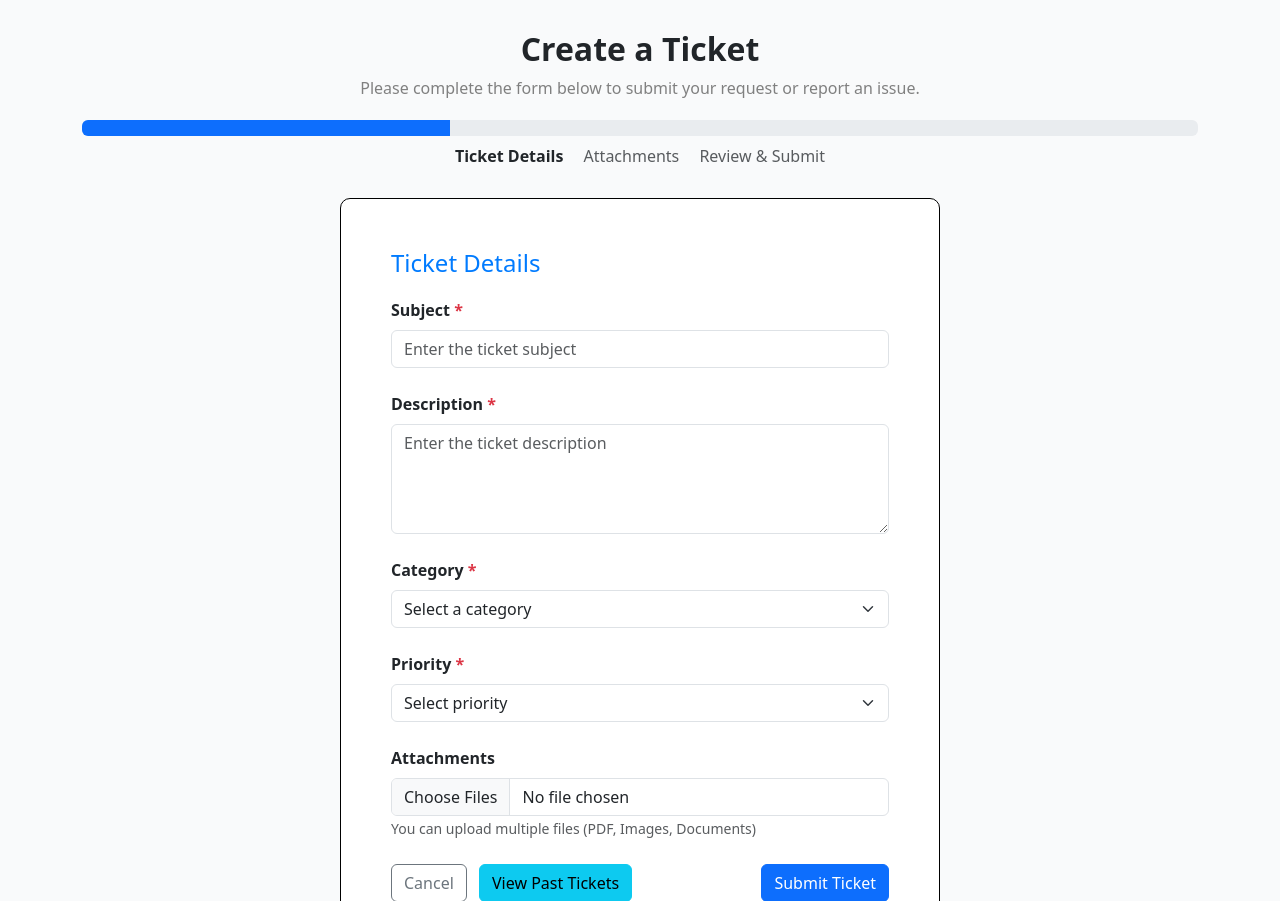
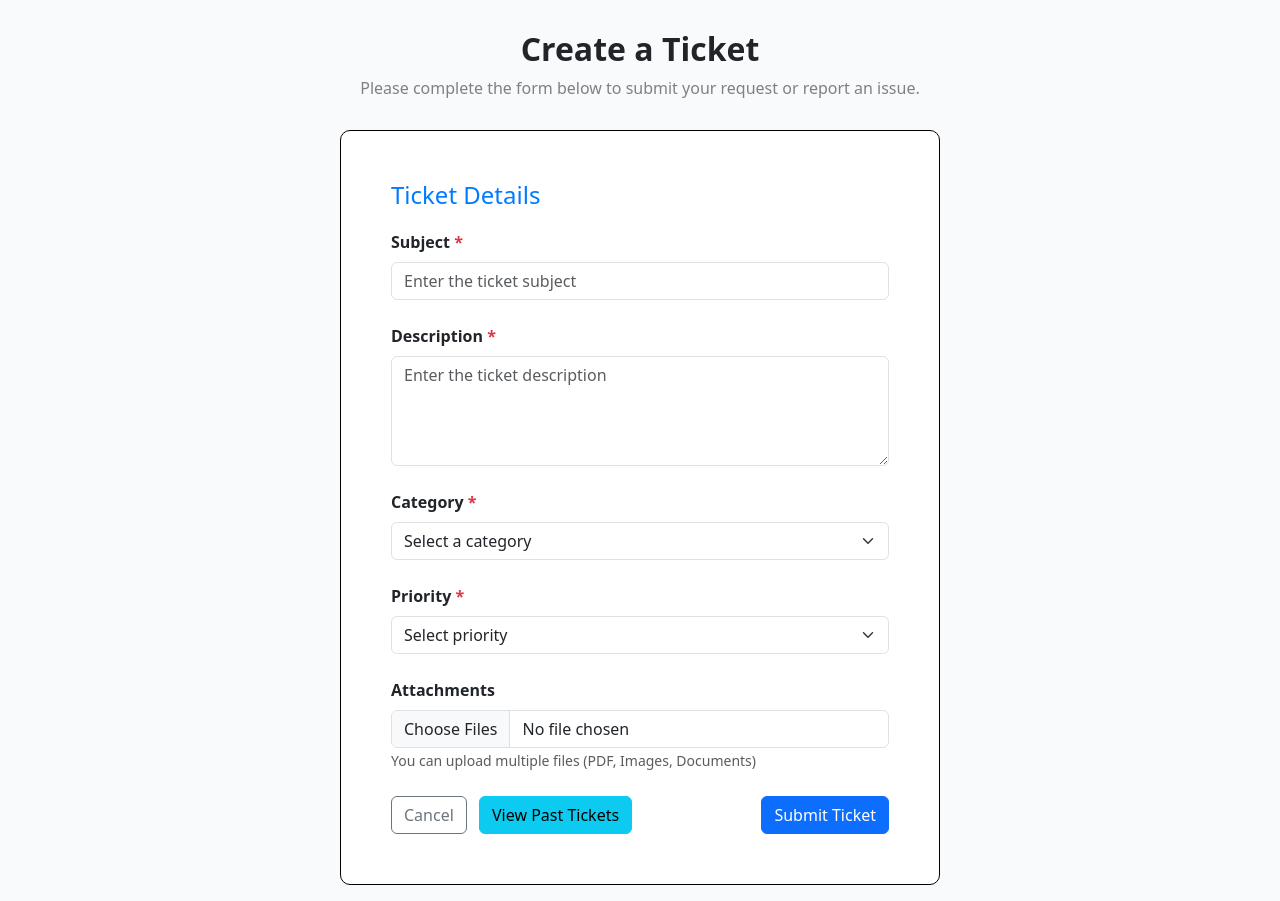
Before and after one commit to mustansirbharmal-portfolio/Demo745, a Flask app: page /create-ticket in a window 1280 px wide. Shown: the part 80-981 px from the top of the page. Run offline with Flask 3, Linux system fonts and the light colour scheme; the visitor is signed in with stand-in values (Sample User, id 1); some libraries are stand-ins or nearby versions.

Commit message:
Update ticket.html

```diff
--- a/templates/ticket.html
+++ b/templates/ticket.html
@@ -120,16 +120,6 @@
         <p>Please complete the form below to submit your request or report an issue.</p>
     </div>
 
-    <div class="progress-bar-container">
-        <div class="progress">
-            <div class="progress-bar" role="progressbar" style="width: 33%;" aria-valuenow="33" aria-valuemin="0" aria-valuemax="100"></div>
-        </div>
-        <div class="text-center mt-2">
-            <span class="fw-bold">Ticket Details</span>
-            <span class="mx-3 text-muted">Attachments</span>
-            <span class="text-muted">Review & Submit</span>
-        </div>
-    </div>
 
     <div class="form-container " style="border: 1px solid black; border-radius: 10px; padding: 50px; background-color: #ffffff;">
     <h4 style="color:#007bff; margin-bottom: 20px;">Ticket Details</h4>
```
